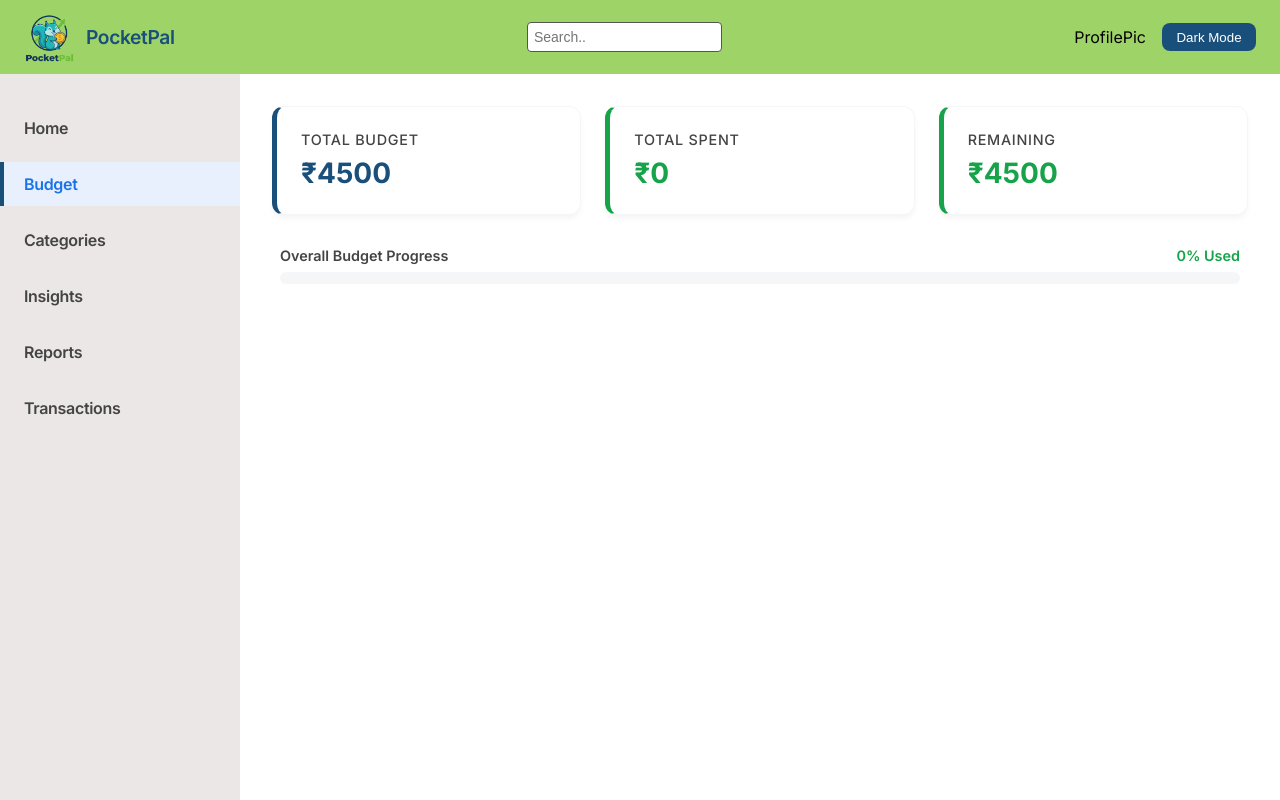
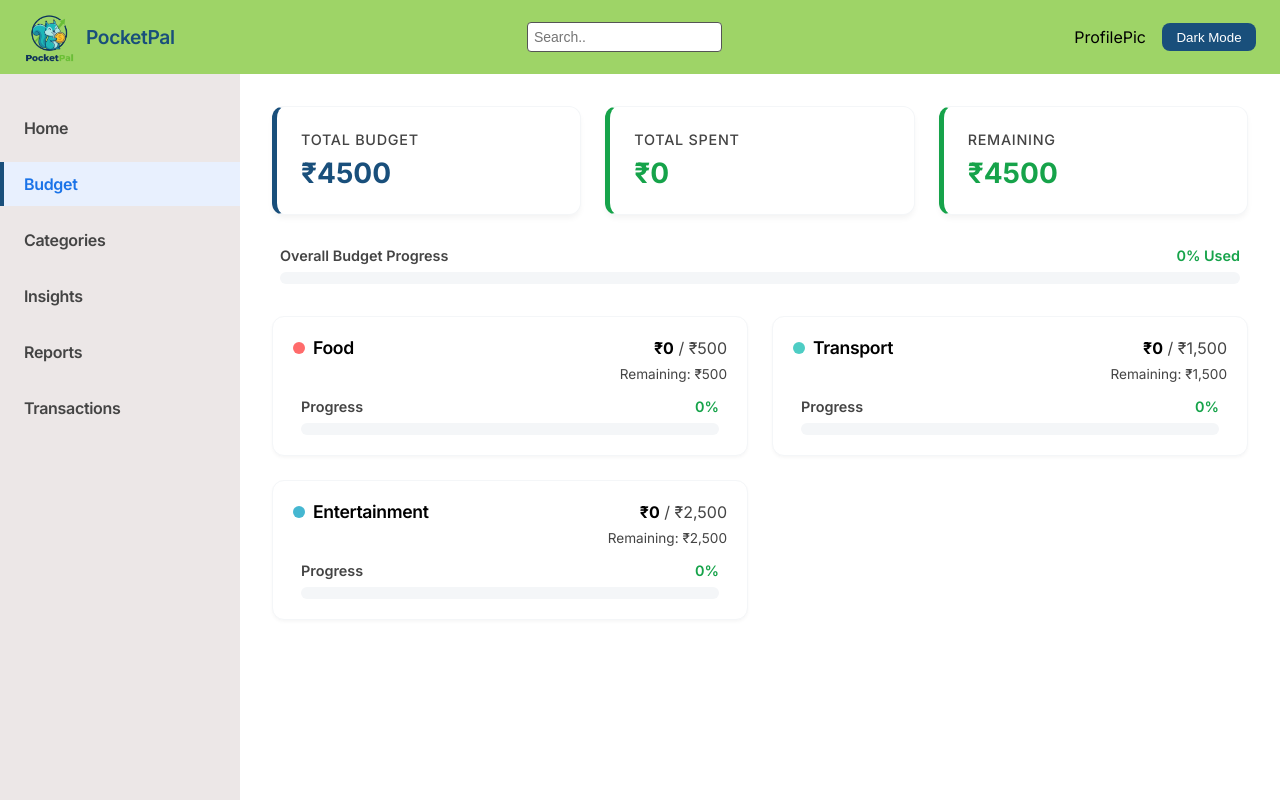
Before and after one commit to shwetakul2005/React_2.0, a React (Vite) app in the folder Personal-Finance/: page /budget in a window 1280 px wide. Built offline with nearby package versions, Linux system fonts and the light colour scheme.

Commit message:
Add Budget main-content

```diff
--- /dev/null
+++ b/Personal-Finance/src/components/budget/BudgetList.css
@@ -0,0 +1,109 @@
+/* =========================================
+   Budget Grid Layout
+   ========================================= */
+.budget-list-grid {
+    display: grid;
+    /* Responsive columns: 1 column on phone, 2 on tablet, 3 on desktop */
+    grid-template-columns: repeat(auto-fill, minmax(320px, 1fr));
+    gap: 1.5rem;
+    padding-bottom: 2rem;
+}
+
+.no-data {
+    text-align: center;
+    color: var(--sidebar-text);
+    padding: 2rem;
+    font-style: italic;
+}
+
+/* =========================================
+   Individual Budget Card
+   ========================================= */
+.budget-card {
+    background-color: var(--background-color);
+    border: 1px solid var(--sidebar-border);
+    border-radius: 12px;
+    padding: 1.25rem;
+
+    display: flex;
+    flex-direction: column;
+    justify-content: space-between;
+
+    box-shadow: 0 2px 4px -1px rgba(0,0,0,0.05);
+    transition: transform 0.2s ease, border-color 0.2s ease;
+}
+
+.budget-card:hover {
+    transform: translateY(-2px);
+    border-color: var(--nav-title-color); /* Highlight on hover */
+    box-shadow: 0 10px 15px -3px rgba(0,0,0,0.1);
+}
+
+/* =========================================
+   Card Header (Name & Amount)
+   ========================================= */
+.budget-header {
+    display: flex;
+    justify-content: space-between;
+    align-items: center;
+    margin-bottom: 0.5rem;
+}
+
+.cat-identity {
+    display: flex;
+    align-items: center;
+    gap: 0.5rem;
+}
+
+.cat-identity h3 {
+    margin: 0;
+    font-size: 1.1rem;
+    font-weight: 600;
+    color: var(--text-color);
+    text-transform: capitalize;
+}
+
+/* The little color dot (if you have categories with colors) */
+.color-dot {
+    width: 12px;
+    height: 12px;
+    border-radius: 50%;
+    display: inline-block;
+}
+
+.cat-amount {
+    text-align: right;
+    font-size: 1rem;
+    color: var(--text-color);
+}
+
+/* =========================================
+   Meta Text & Utilities
+   ========================================= */
+.budget-meta {
+    font-size: 0.85rem;
+    margin-bottom: 1rem;
+    display: flex;
+    justify-content: flex-end; /* Align "Remaining" to the right */
+}
+
+.text-muted {
+    color: var(--sidebar-text);
+}
+
+.text-danger {
+    color: var(--color-danger); /* Uses your Red variable */
+    font-weight: 600;
+}
+
+/* =========================================
+   Progress Bar Adjustments
+   ========================================= */
+/* .compact class reduces margins for inside the card */
+.progress-section.compact {
+    margin-top: auto; /* Pushes to bottom of card */
+    margin-bottom: 0;
+}
+
+/* Ensure the shared progress bar styles from previous step work here */
+/* (This assumes you added the CSS from the previous response) */
--- /dev/null
+++ b/Personal-Finance/src/components/budget/BudgetList.jsx
@@ -0,0 +1,151 @@
+// import useCategories from "../../hooks/useCategories";
+// import { useFinance } from "../../context/FinanceContext";
+// import React from "react";
+
+
+// const BudgetList = () => {
+//     const {categories, percentUsed} = useCategories();
+//      // 2. Determine Color Status based on your rules
+//    let statusClass = "status-safe"; // Default Green (< 70%)
+//    if (percentUsed > 90) {
+//       statusClass = "status-danger"; // Red (> 90%)
+//    } else if (percentUsed > 70) {
+//       statusClass = "status-warning"; // Orange (70-90%)
+//    }
+
+//     return (
+//         <>
+//         <div>
+//             <ul>
+//                 {categories.map((cat) => (
+//                 <li key={cat.id}>
+//                     {/* 2. Access the individual 'spent' amount here */}
+//                     <strong>{cat.name}:</strong> ${cat.spent}
+
+//                     {/* Optional: Show remaining budget */}
+//                     <span> (Remaining: ${cat.remaining})</span>
+//                     <span> (Percent Used: {Math.round(cat.percentUsed)}%)</span>
+
+//                     <div className="progress-section">
+//                         <div className="progress-labels">
+//                             <span>Individual Budget Progress</span>
+//                             <span className={statusClass}>{cat.percentUsed}% Used</span>
+//                         </div>
+
+//                         <div className="progress-track">
+//                             <div
+//                                 className={`progress-fill ${statusClass}`}
+//                                 style={{ width: `${cat.percentUsed}%` }}
+//                             ></div>
+//                         </div>
+//                     </div>
+//                 </li>
+//                 ))}
+//             </ul>
+//         </div>
+//         </>
+//     );
+// };
+
+// export default BudgetList;
+
+import React from "react";
+import useCategories from "../../hooks/useCategories";
+import './BudgetList.css'
+import { useNavigate } from "react-router-dom";
+import useTransactions from "../../hooks/useTransactions";
+import Transactions from "../../pages/Transactions";
+
+const BudgetList = () => {
+    const { categories } = useCategories();
+
+    // Helper to format currency (Optional, makes it look cleaner)
+    const formatMoney = (amount) => `₹${Number(amount).toLocaleString()}`;
+
+    if (!categories || categories.length === 0) {
+        return <div className="no-data">No budgets set yet.</div>;
+    }
+    const navigate = useNavigate();
+
+    // const handleNavigationClick = () => {
+    //     // const filterResult = useTransactions({
+    //     //     category: cat,
+    //     // })
+    //     // Transactions(filterResult);
+    //     navigate('/transactions');
+
+    // }
+
+    return (
+        <div className="budget-list-grid">
+            {categories.map((cat) =>{
+
+                if(cat.budgetLimit <=0 ) {
+                    return ;
+                }
+
+                // --- LOGIC FIX: Calculate Status PER Category ---
+                // Ensure we don't crash if percentUsed is missing
+                const pct = Math.round(cat.percentUsed || 0);
+
+                let statusClass = "status-safe"; // Default Green
+                if (pct > 90) {
+                    statusClass = "status-danger"; // Red
+                } else if (pct > 70) {
+                    statusClass = "status-warning"; // Orange
+                }
+
+
+
+                return (
+                    <div key={cat.id} className="budget-card" >
+
+                        {/* Header: Name and Total Spent */}
+                        <div className="budget-header">
+                            <div className="cat-identity">
+                                {/* Optional: color dot if cat.color exists */}
+                                {cat.color && (
+                                    <span
+                                        className="color-dot"
+                                        style={{ backgroundColor: cat.color }}
+                                    ></span>
+                                )}
+                                <h3>{cat.name}</h3>
+                            </div>
+                            <div className="cat-amount">
+                                <strong>{formatMoney(cat.spent)}</strong>
+                                <span className="text-muted"> / {formatMoney(cat.budgetLimit)}</span>
+                            </div>
+                        </div>
+
+                        {/* Remaining */}
+                        <div className="budget-meta">
+                            <span className={cat.remaining < 0 ? "text-danger" : "text-muted"}>
+                                {cat.remaining < 0 ? "Overspent by: " : "Remaining: "}
+                                {formatMoney(Math.abs(cat.remaining))}
+                            </span>
+                        </div>
+
+                        {/* Progress Bar (Reusing your existing classes) */}
+                        <div className="progress-section compact">
+                            <div className="progress-labels">
+                                <span>Progress</span>
+                                <span className={statusClass}>{pct}%</span>
+                            </div>
+
+                            <div className="progress-track">
+                                <div
+                                    className={`progress-fill ${statusClass}`}
+                                    style={{ width: `${Math.min(pct, 100)}%` }}
+                                ></div>
+                            </div>
+                        </div>
+
+                    </div>
+                );
+            })}
+        </div>
+    );
+};
+
+export default BudgetList;
--- a/Personal-Finance/src/components/categories/CategoryForm.jsx
+++ b/Personal-Finance/src/components/categories/CategoryForm.jsx
@@ -12,10 +12,14 @@ const CategoryForm = ({categoryToEdit, clearEdit}) => {
     const handleSubmit = (e) => {
         e.preventDefault()
         // Validation
-        if (!budgetLimit || budgetLimit <= 0) {
+        if (budgetLimit < 0) {
             alert("Please enter a valid budgetLimit")
             return
         }
+        // if (!budgetLimit || budgetLimit <= 0) {
+        //     alert("Please enter a valid budgetLimit")
+        //     return
+        // }
 
         if (!name) {
             alert("Please enter a name")
--- a/Personal-Finance/src/components/transactions/TransactionList.jsx
+++ b/Personal-Finance/src/components/transactions/TransactionList.jsx
@@ -17,6 +17,8 @@ const TransactionList = (props) => {
         return <p>No transactions yet. Add your first one!</p>
     }
 
+    const formatMoney = (amount) => `₹${Number(amount).toLocaleString()}`;
+
     return (
         <>
         {filtered_transactions.map((transaction) => (
@@ -33,7 +35,7 @@ const TransactionList = (props) => {
                          color: transaction.type === 'income' ? 'green' : 'red',
                          fontWeight: 'bold'
                      }}>
-                        {` ₹${transaction.amount}`}
+                        {` ${formatMoney(transaction.amount)}`}
                      </span>
                  </p>
                  <p>Category: {cat_name(transaction.category_id)|| "Unknown"}</p>
--- a/Personal-Finance/src/hooks/useCategories.js
+++ b/Personal-Finance/src/hooks/useCategories.js
@@ -6,7 +6,7 @@ export default function useCategories () {
     const categoriesWithSpending = categories.map(category => {
 
         const categoryTransactions = transactions.filter(
-            t => t.category_id === category.id && t.type === 'expense'
+            t => t.category_id === category.id && t.type === 'expense' && category.budgetLimit > 0
         )
 
         const spent = categoryTransactions.reduce(
@@ -20,7 +20,7 @@ export default function useCategories () {
             ...category,
             spent,
             remaining,
-            percentUsed: (spent / category.budgetLimit) * 100
+            percentUsed: ((spent / category.budgetLimit) * 100)
         }
     })
 
--- a/Personal-Finance/src/pages/Budget.jsx
+++ b/Personal-Finance/src/pages/Budget.jsx
@@ -3,25 +3,24 @@ import { useNavigate } from 'react-router-dom';
 import useCategories from '../hooks/useCategories';
 import { useFinance } from '../context/FinanceContext';
 import './Budget.css'
+import BudgetList from '../components/budget/BudgetList';
 
 const Budget = () => {
    const navigate = useNavigate();
-   const {totalSpent} = useCategories();
+   const {totalSpent, categoriesOverBudget} = useCategories();
    const {categories} = useFinance();
    const totalBudget = categories.reduce((sum, category) => sum + category.budgetLimit, 0);
 
-   // Inside your Component (e.g., Budget.js or Dashboard.js)
-
-   // 1. Calculate the percentage (Guard against dividing by zero)
+   // 1. Calculate the percentage
    const percentUsed = totalBudget > 0
       ? Math.min(100, Math.round((totalSpent / totalBudget) * 100))
       : 0;
 
    // 2. Determine Color Status based on your rules
    let statusClass = "status-safe"; // Default Green (< 70%)
-   if (percentUsed > 90) {
+   if (percentUsed >= 90) {
       statusClass = "status-danger"; // Red (> 90%)
-   } else if (percentUsed > 70) {
+   } else if (percentUsed >= 70) {
       statusClass = "status-warning"; // Orange (70-90%)
    }
 
@@ -30,9 +29,9 @@ const Budget = () => {
    const remainingClass = remaining < 0 ? "status-danger" : "status-safe";
 
 return (
-    <div className="budget-summary-wrapper">
+   <div className="budget-summary-wrapper">
 
-        {/* --- The Three Cards --- */}
+        {/*  The Three Cards  */}
         <div className='header-summary-sec'>
 
             {/* Total Budget (Neutral) */}
@@ -54,7 +53,7 @@ return (
             </div>
         </div>
 
-        {/* --- Progress Bar Section --- */}
+        {/*  Progress Bar Section  */}
         <div className="progress-section">
             <div className="progress-labels">
                 <span>Overall Budget Progress</span>
@@ -68,8 +67,12 @@ return (
                 ></div>
             </div>
         </div>
-
-    </div>
+        <div className='main-content'>
+            <div className='category-wise-bl'>
+                <BudgetList />
+            </div>
+        </div>
+   </div>
 );
 };
 
--- a/Personal-Finance/src/pages/Categories.jsx
+++ b/Personal-Finance/src/pages/Categories.jsx
@@ -8,6 +8,9 @@ const Categories = () => {
    const {categories, addCategories, updateCategory, deleteCategory} = useFinance();
    const [editcategory, setEditCategory] = useState(null);
    const [showForm, setShowForm] = useState(false);
+   const formatMoney = (amount) => {
+      if(amount === 0) return "NaN";
+      return `₹${Number(amount).toLocaleString()}`};
 
    const handleEdit = (id) => {
       // if(showForm===true) {
@@ -25,13 +28,8 @@ const Categories = () => {
 
     return (
       <div className='page_content'>
-        <h1>Categories here</h1>
-         <button
-            className="add-btn"
-            onClick={() => setShowForm(!showForm)}
-         >
-            {showForm ? "Cancel Transaction" : "+ Add New Category"}
-         </button>
+        <h1>All Categories</h1>
+
 
         {/* <h3>Categories: </h3> */}
 
@@ -50,7 +48,7 @@ const Categories = () => {
               {/* Category Name and Budget */}
               <div className='category-details'>
                 <h4>{category.name}</h4> {/* Category Name */}
-                <p>{category.budgetLimit}</p> {/* Budget Limit */}
+                <p>{formatMoney(category.budgetLimit)}</p> {/* Budget Limit */}
               </div>
 
               {/* Buttons */}
@@ -83,7 +81,12 @@ const Categories = () => {
                <CategoryForm categoryToEdit={categoryToEdit} clearEdit={clearEdit}/>
             </div>
          )}
-
+      <button
+            className="add-btn"
+            onClick={() => setShowForm(!showForm)}
+         >
+            {showForm ? "Cancel Transaction" : "+ Add New Category"}
+      </button>
       </div>
     );
 };
--- a/Personal-Finance/src/pages/Transactions.jsx
+++ b/Personal-Finance/src/pages/Transactions.jsx
@@ -9,29 +9,34 @@ import { useFinance } from '../context/FinanceContext';
 // import { date } from '@mui/x-date-pickers-pro';
 
 
-const Transactions = () => {
+const Transactions = (props) => {
    const navigate = useNavigate();
    const {totalExpense, balance} = useTransactions();
    const [showForm, setShowForm] = useState(false);
    const {categories} = useFinance();
-
-   // searching/filtering functionality
    const [searchTerm, setSearchTerm] = useState("")
    const [selectedCategory, setSelectedCategory] = useState("")
    const [selectedType, setSelectedType] = useState("")
+
+   const effectiveSearch = props.searchTerm || searchTerm;
+   const effectiveCategory = props.category || selectedCategory;
+   const effectiveType = props.type || selectedType;
+
    const filterResult = useTransactions({
-        searchTerm,
-        category: selectedCategory,
-        type: selectedType
-    })
+        searchTerm: effectiveSearch,
+        category: effectiveCategory,
+        type: effectiveType
+    });
+
+    const formatMoney = (amount) => `₹${Number(amount).toLocaleString()}`;
 
    return (
     <>
         {/* <DateRangePicker /> */}
         <h1 className="transactions-header">Transactions here</h1>
         <div className="balance-stats">
-            <h2>Your current Balance is: ₹{balance}</h2>
-            <h2>Your Total Expense is ₹{totalExpense}</h2>
+            <h2>Your current Balance is: {formatMoney(balance)}</h2>
+            <h2>Your Total Expense is: {formatMoney(totalExpense)}</h2>
         </div>
         <div className='controls-wrapper'>
             <div className='search-box'>
```
